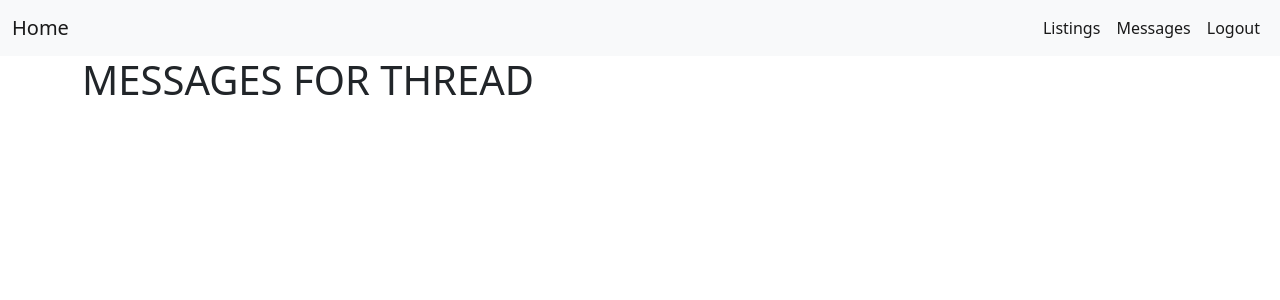
After one commit to C1ndyy/bidmarket, a Django app: page /messages/1/ in a window 1280 px wide. The commit adds this page. Shown: the top 300 px of the page. Run offline with Django 3.2, Linux system fonts and the light colour scheme; the visitor is signed in with stand-in values (Sample User, id 1); data that the repository does not hold is empty.

Commit message:
detail view for messages in thread complete

```diff
--- /dev/null
+++ b/main_app/templates/messages/detail.html
@@ -0,0 +1,11 @@
+{% extends 'base.html' %}
+{% block title %} Messages {% endblock %}
+
+
+{% block content %}
+<h1>MESSAGES FOR THREAD</h1>
+{% for message in messages%}
+<p>{{ message.message }}</p>
+{% endfor %}
+
+{% endblock %}
--- a/main_app/templates/messages/index.html
+++ b/main_app/templates/messages/index.html
@@ -8,6 +8,7 @@
 
 {% if threads.count %}
 {% for thread in threads %}
+<a href="{% url 'message_detail' thread.id %}">
     <div class="card mb-3" style="max-width: 540px;">
         <div class="row g-0">
             <div class="col-md-4">
@@ -16,13 +17,13 @@
             <div class="col-md-8">
                 <div class="card-body">
                     <h5 class="card-title">{{ thread.listing.name }}</h5>
-                <p class="card-text">This is a wider card with supporting text below as a natural lead-in to additional
-                    content. This content is a little bit longer.</p>
+                    <p class="card-text">Last Message Test Goes Here</p>
                     <p class="card-text"><small class="text-muted">Last updated 3 mins ago</small></p>
                 </div>
             </div>
         </div>
     </div>
+</a>
 {% endfor %}
 {% else %}
 <h3>You have no messages</h3>
--- a/main_app/urls.py
+++ b/main_app/urls.py
@@ -6,5 +6,6 @@ urlpatterns = [
     path('accounts/', include('django.contrib.auth.urls')),
     path('accounts/signup/', views.signup, name='signup'),
     path('messages/', views.message_index, name='message_index'),
+    path('messages/<int:thread_id>/', views.message_detail, name='message_detail'),
     path('listings/', views.listings_index, name='listings_index'),
 ]
--- a/main_app/views.py
+++ b/main_app/views.py
@@ -26,11 +26,14 @@ def signup(request):
 
 @login_required
 def message_index(request):
-    print(request.user.id)
-    print(Thread.objects.all())
     threads = Thread.objects.filter(user1__id=request.user.id) | Thread.objects.filter(user2__id=request.user.id)
+    return render(request, 'messages/index.html', {'threads': threads})
 
-    return render(request, 'messages/index.html', {'threads': threads})
+@login_required
+def message_detail(request, thread_id):
+    messages = Message.objects.filter(parent_thread__id=thread_id)
+    return render(request, 'messages/detail.html', {'messages': messages})
+
 
 def listings_index(request):
     items = Listing.objects.all()
```
Lines whose indentation alone changed are shown as unchanged.
